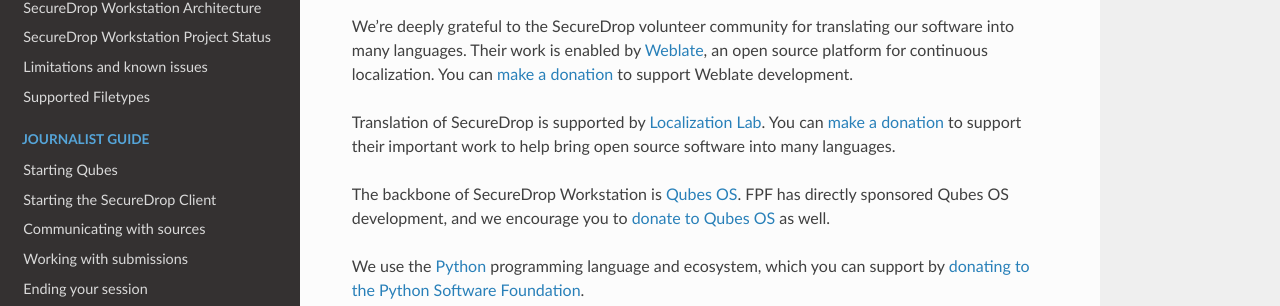
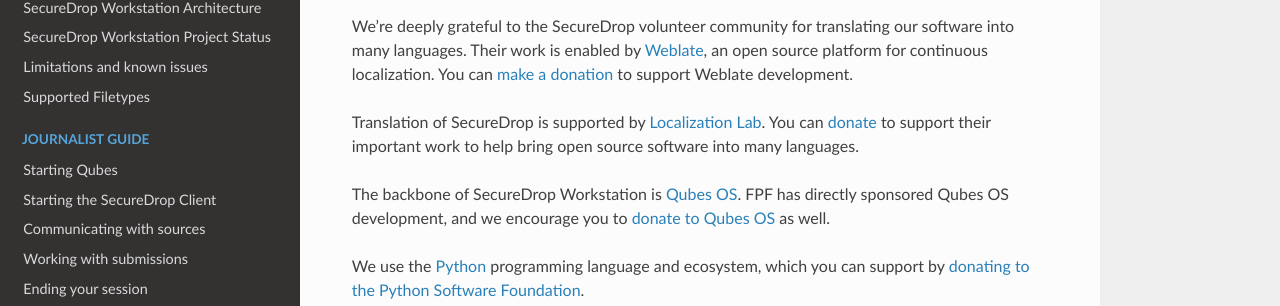
Before and after one commit to freedomofpress/securedrop-workstation-docs, a Sphinx documentation site: the page built from docs/general/introduction.rst, in a window 1280 px wide and 900 px high, scrolled down 768 px. Shown: the part 145-451 px from the top of the window. Built offline with Sphinx 7.4.7 and the Read the Docs theme 3.1.0, drawn with Linux system fonts in a browser that asks for light colours.

Commit message:
Fix duplicate target

```diff
--- a/docs/general/introduction.rst
+++ b/docs/general/introduction.rst
@@ -47,7 +47,7 @@
 to support Weblate development.
 
 Translation of SecureDrop is supported by `Localization Lab <https://www.localizationlab.org/>`_. You can
-`make a donation <https://www.localizationlab.org/donate>`_ to support their important
+`donate <https://www.localizationlab.org/donate>`_ to support their important
 work to help bring open source software into many languages.
 
 The backbone of SecureDrop Workstation is `Qubes OS`_.
```
